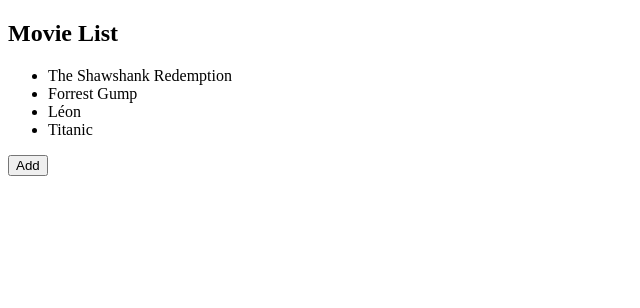
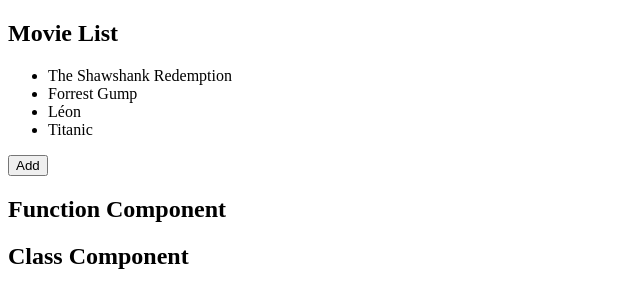
Before and after one commit to CoolWarm/react-learn-1, a React (Create React App) app: page / in a window 1280 px wide. Shown: the top 308 px of the page, without its empty margins (0-640 px from the left). Built offline with nearby package versions, Linux system fonts and the light colour scheme.

Commit message:
render() when components are nested
父组件重新调用render(), 子组件中的render()默认被调用（即使不需要重新调用）

```diff
--- a/src/App.js
+++ b/src/App.js
@@ -21,13 +21,34 @@ export default class App extends React.Component {
           }
         </ul>
         <button onClick={e => this.addMoive("千と千尋の神隠し")}>Add</button>
+        <FunctionComponent />
+        <ClassComponent />
       </div>
     );
   }
   addMoive(movie) {
     this.setState({
-      // movieList: [...this.state.movieList, movie]
-      movieList: [movie, ...this.state.movieList]
+      movieList: [...this.state.movieList, movie]
     });
   }
 }
+
+function FunctionComponent(props) {
+  console.log("Function Component");
+  return (
+    <div>
+      <h2>Function Component</h2>
+    </div>
+  );
+}
+
+class ClassComponent extends React.Component {
+  render() {
+    console.log("Class Component");
+    return (
+      <div>
+        <h2>Class Component</h2>
+      </div>
+    );
+  }
+}
```
